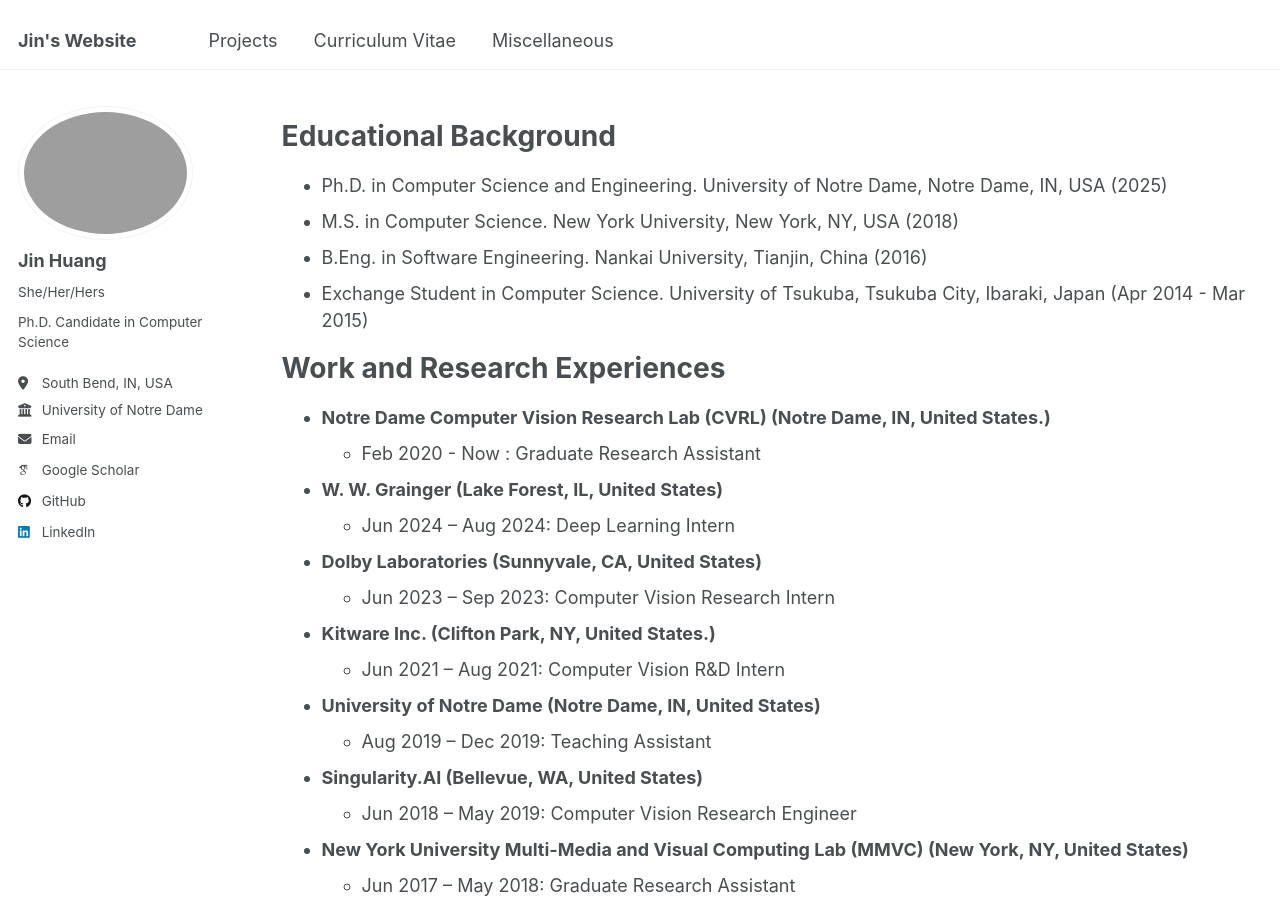
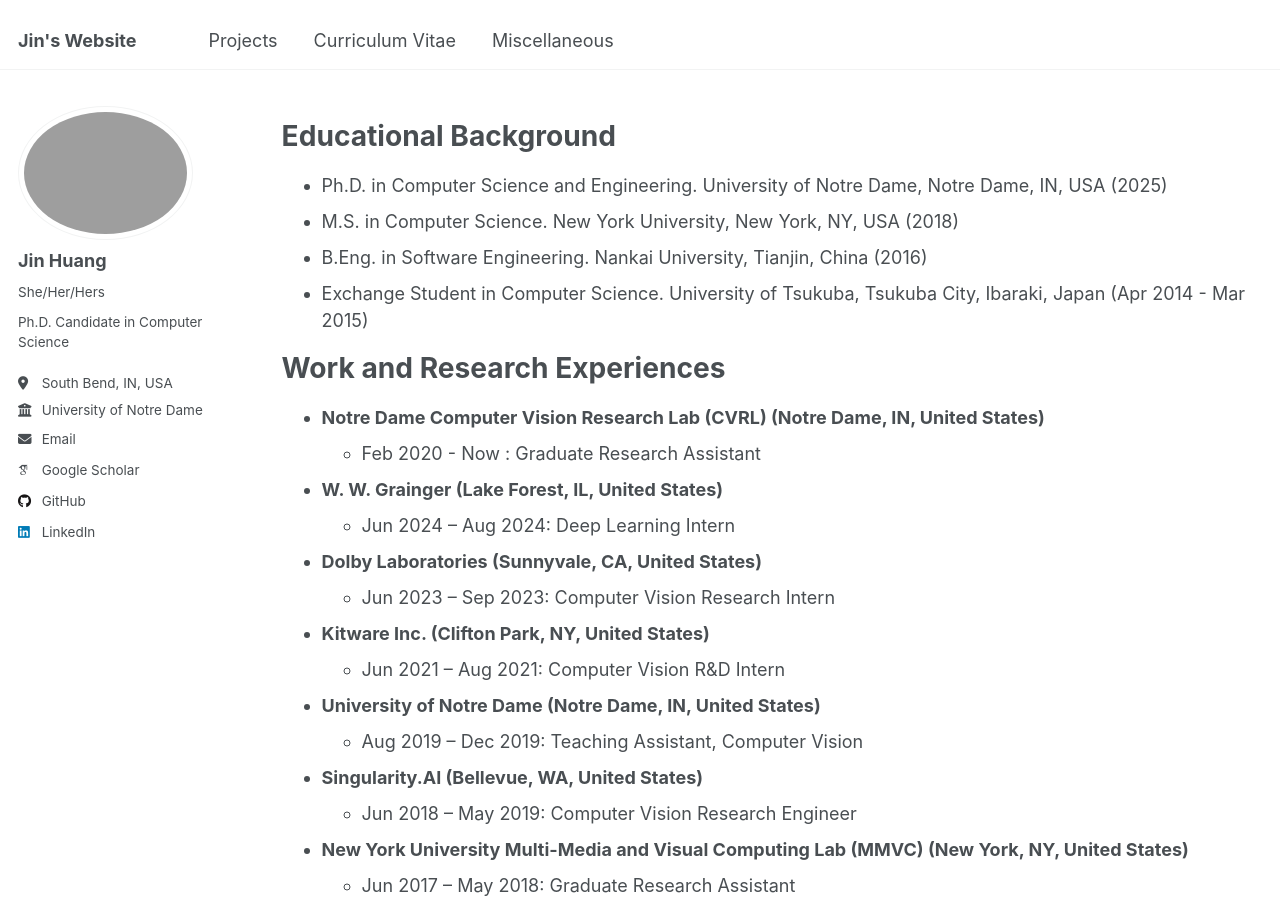
Before and after one commit to KiyoshiKAWASAKI/KiyoshiKAWASAKI.github.io, a Jekyll site: the page built from _pages/cv.md, in a window 1280 px wide and 900 px high. Built offline with Jekyll 4.4.1, drawn with Linux system fonts in a browser that asks for light colours; some web fonts are replaced; some of the changed text lies outside the part shown.

Commit message:
fix some typos

```diff
--- a/_pages/cv.md
+++ b/_pages/cv.md
@@ -18,16 +18,16 @@ Educational Background
 
 Work and Research Experiences
 ======
-- **Notre Dame Computer Vision Research Lab (CVRL) (Notre Dame, IN, United States.)**
+- **Notre Dame Computer Vision Research Lab (CVRL) (Notre Dame, IN, United States)**
   - Feb 2020 - Now : Graduate Research Assistant
 - **W. W. Grainger (Lake Forest, IL, United States)**
   - Jun 2024 – Aug 2024: Deep Learning Intern
 - **Dolby Laboratories (Sunnyvale, CA, United States)**
   - Jun 2023 – Sep 2023: Computer Vision Research Intern
-- **Kitware Inc. (Clifton Park, NY, United States.)**
+- **Kitware Inc. (Clifton Park, NY, United States)**
   - Jun 2021 – Aug 2021: Computer Vision R&D Intern
 - **University of Notre Dame (Notre Dame, IN, United States)**
-  - Aug 2019 – Dec 2019: Teaching Assistant
+  - Aug 2019 – Dec 2019: Teaching Assistant, Computer Vision
 - **Singularity.AI (Bellevue, WA, United States)**
   - Jun 2018 – May 2019: Computer Vision Research Engineer
 - **New York University Multi-Media and Visual Computing Lab (MMVC) (New York, NY, United States)**
```
Also changed, not shown: other parts of _pages/cv.md (+1 -1 lines).
